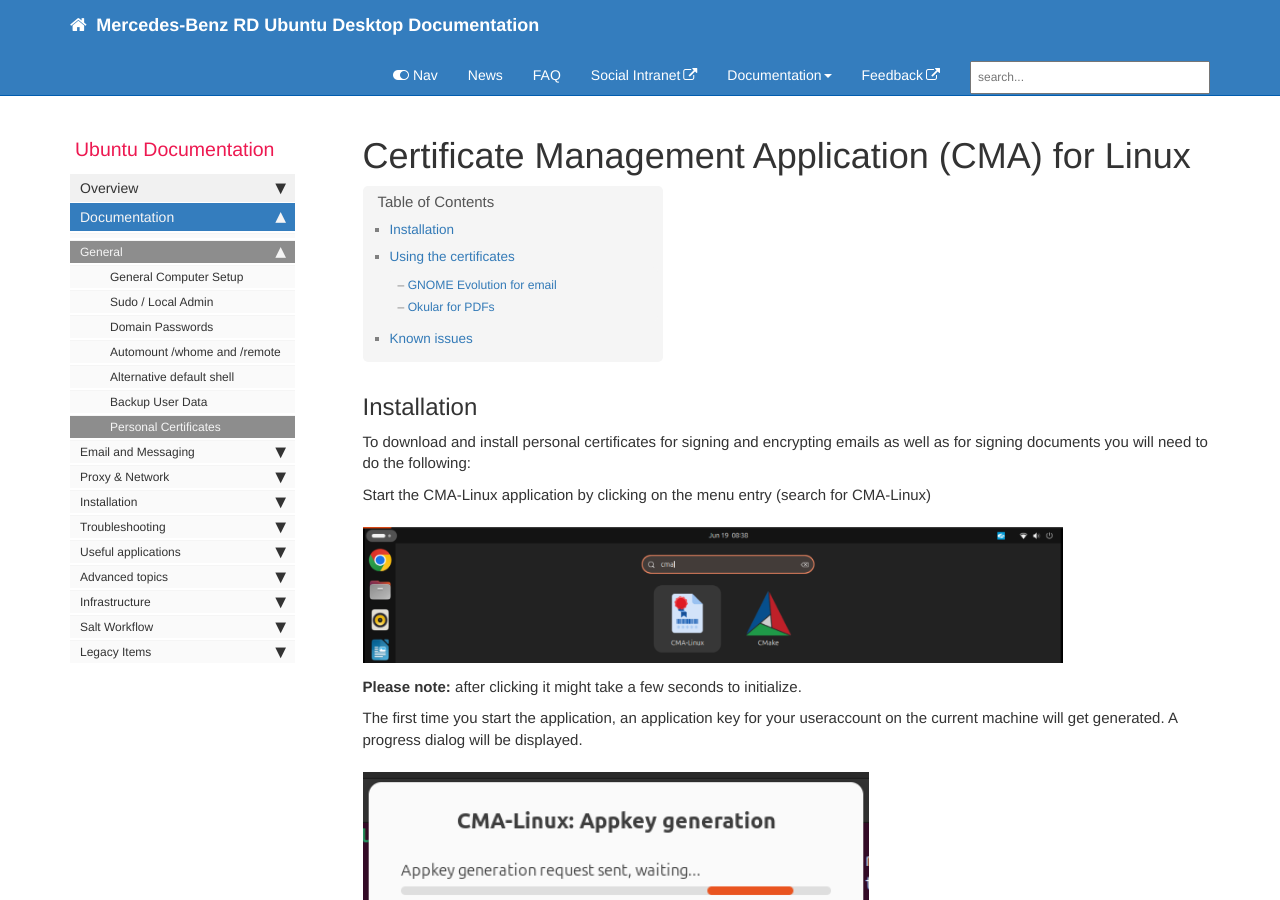
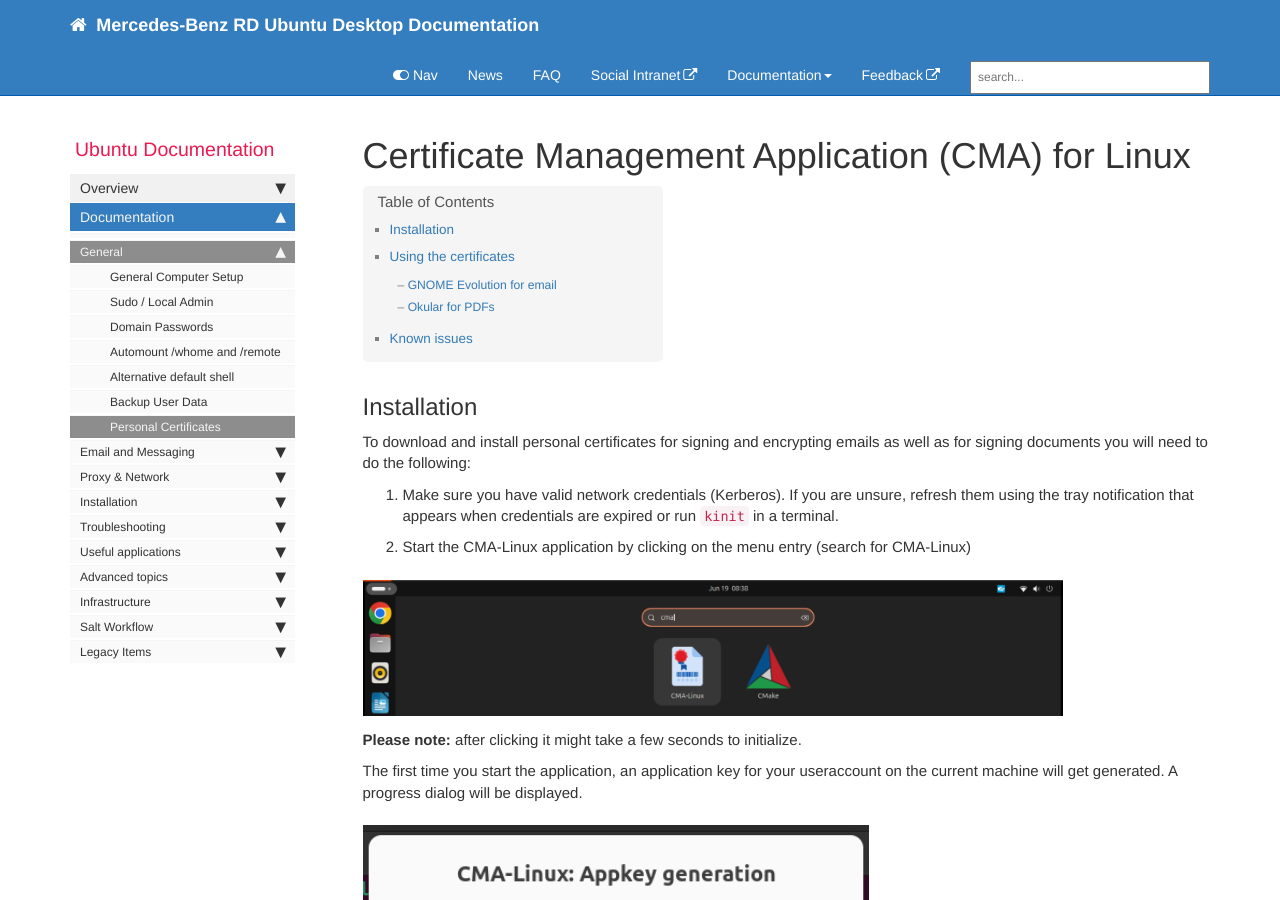
Before and after one commit to RajputPawan/Prometheus, a Jekyll site: the page built from pages/docs/cma.md, in a window 1280 px wide and 900 px high. Built offline with Jekyll 4.4.1, drawn with Linux system fonts in a browser that asks for light colours; comment, search, counter and statistics services are not loaded.

Commit message:
add hint about Kerberos for CMA

```diff
--- a/pages/docs/cma.md
+++ b/pages/docs/cma.md
@@ -10,9 +10,13 @@
 ---
 
 ## Installation
+
 To download and install personal certificates for signing and encrypting emails as well as for signing documents you will need to do the following:
 
-Start the CMA-Linux application by clicking on the menu entry (search for CMA-Linux)
+1. Make sure you have valid network credentials (Kerberos).
+   If you are unsure, refresh them using the tray notification that appears when
+   credentials are expired or run `kinit` in a terminal.
+2. Start the CMA-Linux application by clicking on the menu entry (search for CMA-Linux)
 
 ![cma_01a](images/docs/cma/cma_01a.png)
 
```
